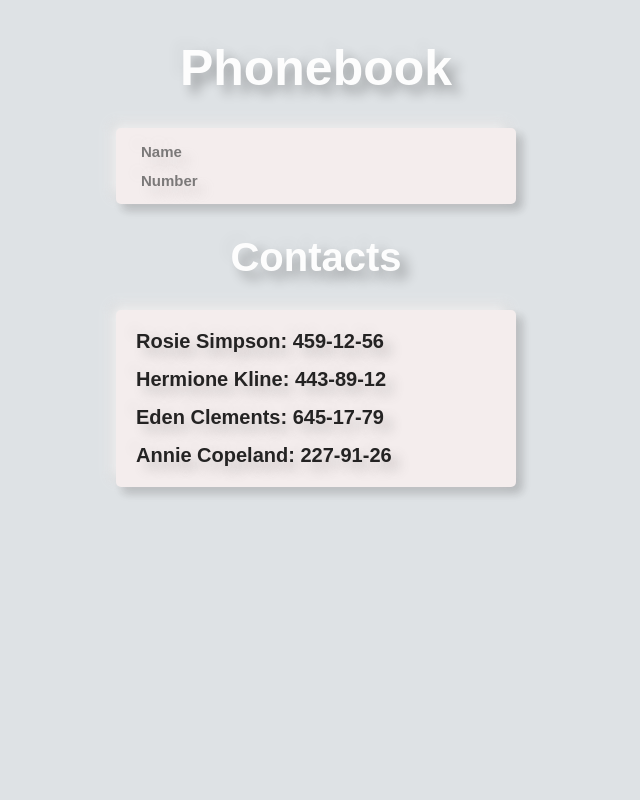
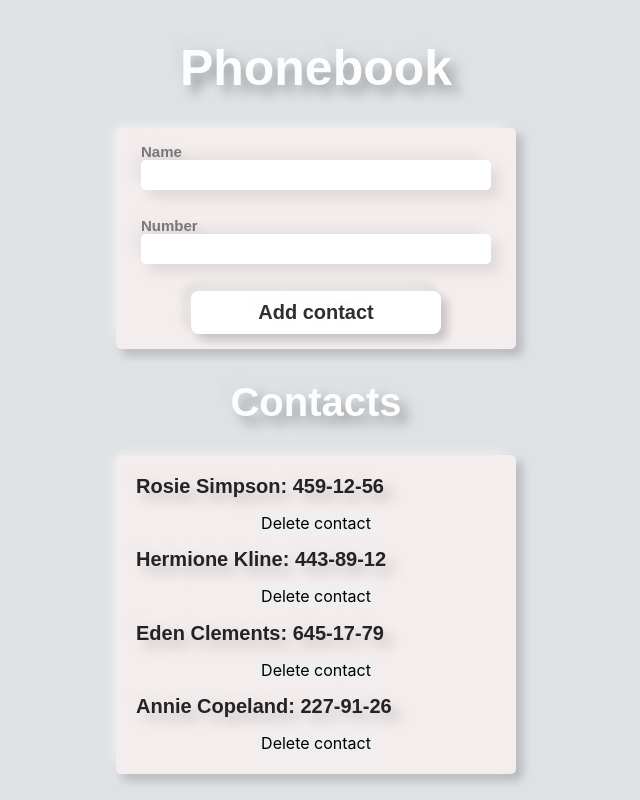
Before and after one commit to Julia-Gavrashenko/goit-react-hw-02-phonebook, a React (Create React App) app: page / in a window 1280 px wide. Shown: the whole page, without its empty margins (324-964 px from the left). Built offline with nearby package versions, Linux system fonts and the light colour scheme.

Commit message:
sixth-commit

```diff
--- a/package.json
+++ b/package.json
@@ -9,6 +9,7 @@
     "@testing-library/user-event": "^13.5.0",
     "formik": "^2.2.9",
     "modern-normalize": "^1.1.0",
+    "nanoid": "^4.0.1",
     "react": "^18.1.0",
     "react-dom": "^18.1.0",
     "react-scripts": "5.0.1",
--- a/src/components/App/App.jsx
+++ b/src/components/App/App.jsx
@@ -20,27 +20,50 @@ import { ContactForm } from '../ContactForm/ContactForm';
 import { ContactList } from '../ContactList/ContactList';
 import { GlobalStyle } from '../GlobalStyle';
 import { ContactListTitle, FormTitle } from './App.styled';
+import { nanoid } from 'nanoid';
 
 export class App extends Component {
   state = {
     contacts: [
-      { id: 'id-1', name: 'Rosie Simpson', number: '459-12-56' },
-      { id: 'id-2', name: 'Hermione Kline', number: '443-89-12' },
-      { id: 'id-3', name: 'Eden Clements', number: '645-17-79' },
-      { id: 'id-4', name: 'Annie Copeland', number: '227-91-26' },
+      { id: nanoid(), name: 'Rosie Simpson', number: '459-12-56' },
+      { id: nanoid(), name: 'Hermione Kline', number: '443-89-12' },
+      { id: nanoid(), name: 'Eden Clements', number: '645-17-79' },
+      { id: nanoid(), name: 'Annie Copeland', number: '227-91-26' },
     ],
     filter: '',
     name: '',
     number: '',
   };
 
+  addContact = newContact => {
+    this.setState(prevState => {
+      return {
+        contacts: [...prevState.contacts, newContact],
+      };
+    });
+  };
+
+  deleteContact = contactId => {
+    console.log(contactId);
+    this.setState(prevState => {
+      return {
+        contacts: prevState.contacts.filter(
+          contact => contact.id !== contactId
+        ),
+      };
+    });
+  };
+
   render() {
     return (
       <div>
         <FormTitle>Phonebook</FormTitle>
-        <ContactForm />
+        <ContactForm onAddContact={this.addContact} />
         <ContactListTitle>Contacts</ContactListTitle>
-        <ContactList contacts={this.state.contacts} />
+        <ContactList
+          contacts={this.state.contacts}
+          onDeleteContact={this.deleteContact}
+        />
         <GlobalStyle />
       </div>
     );
--- a/src/components/ContactForm/ContactForm.jsx
+++ b/src/components/ContactForm/ContactForm.jsx
@@ -1,6 +1,7 @@
 import { Formik } from 'formik';
 import * as Yup from 'yup';
-import { Form, FormField,} from './ContactForm.styled';
+// import { nanoid } from 'nanoid';
+import { Form, FormField, Field, ErrorMessage, AddContactBtn } from './ContactForm.styled';
 
 const ContactFormSchema = Yup.object().shape({
   name: Yup.string()
@@ -17,24 +18,31 @@ const ContactFormSchema = Yup.object().shape({
     .required('Required'),
 });
 
-export const ContactForm = () => {
+export const ContactForm = ({ onAddContact }) => {
   return (
     <Formik
-      initialValues={{ name: '', number: '' }}
+      initialValues={{ name: '', number: '', }}
       validationSchema={ContactFormSchema}
-      onSubmit={() => {}}
+      onSubmit={values => {
+        console.log(values);
+
+        onAddContact({ ...values });
+        //  id: nanoid();
+      }}
     >
       <Form>
         <FormField>
           Name
-
+          <Field type="text" name="name" />
+          <ErrorMessage name="name" component="p" />
         </FormField>
 
         <FormField>
           Number
-
-
+          <Field type="tel" name="number" />
+          <ErrorMessage name="number" component="p" />
         </FormField>
+        <AddContactBtn type='submit'>Add contact</AddContactBtn>
       </Form>
     </Formik>
   );
--- a/src/components/ContactForm/ContactForm.styled.jsx
+++ b/src/components/ContactForm/ContactForm.styled.jsx
@@ -1,5 +1,5 @@
 import styled from 'styled-components';
-import { Form as FormikForm } from 'formik';
+import { Form as FormikForm,  Field as FormikField, ErrorMessage as FormikError} from 'formik';
 
 export const Form = styled(FormikForm)`
   display: flex;
@@ -32,3 +32,48 @@ export const FormField = styled.label`
   text-shadow: 8px 8px 12px rgba(174, 172, 172, 0.3),
     -8px -8px 12px rgba(164, 162, 162, 0.06);
 `;
+
+
+export const Field = styled(FormikField)`
+  height: 30px;
+  padding: 3px;
+  margin-bottom: 15px;
+  outline: none;
+  border: none;
+  border-radius: 5px;
+  box-shadow: 8px 8px 12px rgba(143, 142, 142, 0.2),
+    -8px -8px 12px rgba(27, 26, 26, 0.04);
+`;
+
+export const ErrorMessage = styled(FormikError)`
+   color: #83056a;
+    font-weight: 500;
+  font-size: 10px;
+`
+
+export const AddContactBtn = styled.button`
+ margin: 0;
+  width: 250px;
+  padding-top: 10px;
+  padding-bottom: 10px;
+  background: white;
+  border-radius: 0.5rem;
+  outline: none;
+  color: #2f2f2f;
+  font-weight: 700;
+  text-align: center;
+  font-family: 'Poppins', sans-serif;
+  font-size: 20px;
+  text-shadow: 8px 8px 12px rgba(254, 253, 253, 0.3),
+    -8px -8px 12px rgba(12, 11, 11, 0.04);
+  transition: 0.2s ease-in-out;
+  box-shadow: -6px -6px 14px rgba(251, 249, 249, 0.8),
+    -6px -6px 10px rgba(14, 13, 13, 0.2), 6px 6px 8px rgba(69, 68, 68, 0.075),
+    6px 6px 10px rgba(5, 5, 5, 0.15);
+  :hover {
+    box-shadow: -2px -2px 6px rgba(255, 255, 255, 0.7),
+      -2px -2px 4px rgba(255, 255, 255, 0.4),
+      2px 2px 2px rgba(188, 186, 186, 0.05), 2px 2px 4px rgba(0, 0, 0, 0.1);
+  }
+
+`
--- a/src/components/ContactItem/ContactItem.jsx
+++ b/src/components/ContactItem/ContactItem.jsx
@@ -1,11 +1,12 @@
 import { ListItem } from "./ContactItem.styled";
 
-export const ContactItem = ({ info: { name, number } }) => {
+export const ContactItem = ({ info: { name, number, id }, onDeleteContact }) => {
   return (
     <>
       <ListItem>
         {name}: {number}
       </ListItem>
+      <button type="button" onClick={() => onDeleteContact (id)}>Delete contact</button>
     </>
   );
 };
--- a/src/components/ContactList/ContactList.jsx
+++ b/src/components/ContactList/ContactList.jsx
@@ -2,12 +2,13 @@ import { ContactItem } from 'components/ContactItem/ContactItem';
 import { ContactContainer, List } from './ContactList.styled';
 
 
-export const ContactList = ({ contacts }) => {
+export const ContactList = ({ contacts, onDeleteContact }) => {
   return (
     <ContactContainer>
        <List>
       {contacts.map(contact => (
-        <ContactItem key={contact.id} info={contact}></ContactItem>
+        <ContactItem key={contact.id} info={contact}
+       onDeleteContact={onDeleteContact} ></ContactItem>
       ))}
     </List>
     </ContactContainer>
```
Also changed, not shown: 1 other file (tests, documents, lock files or other folders).
